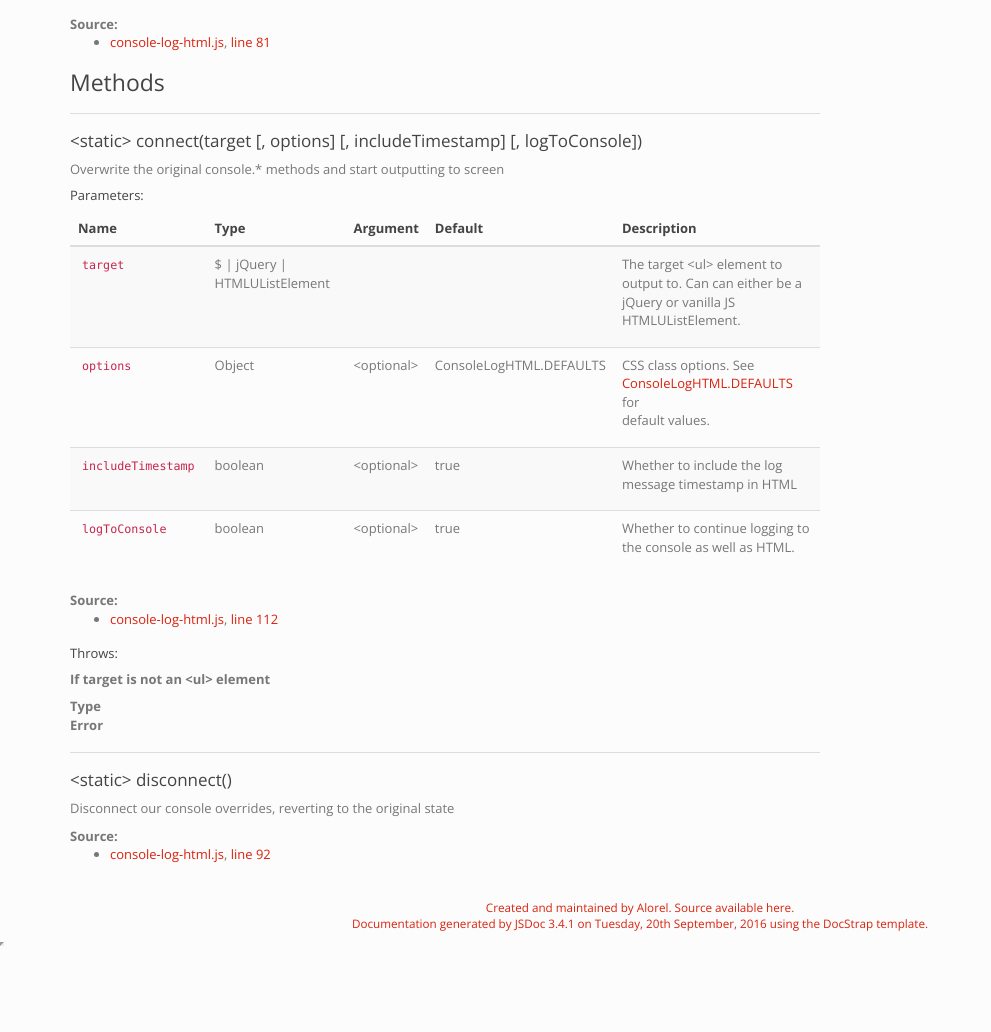
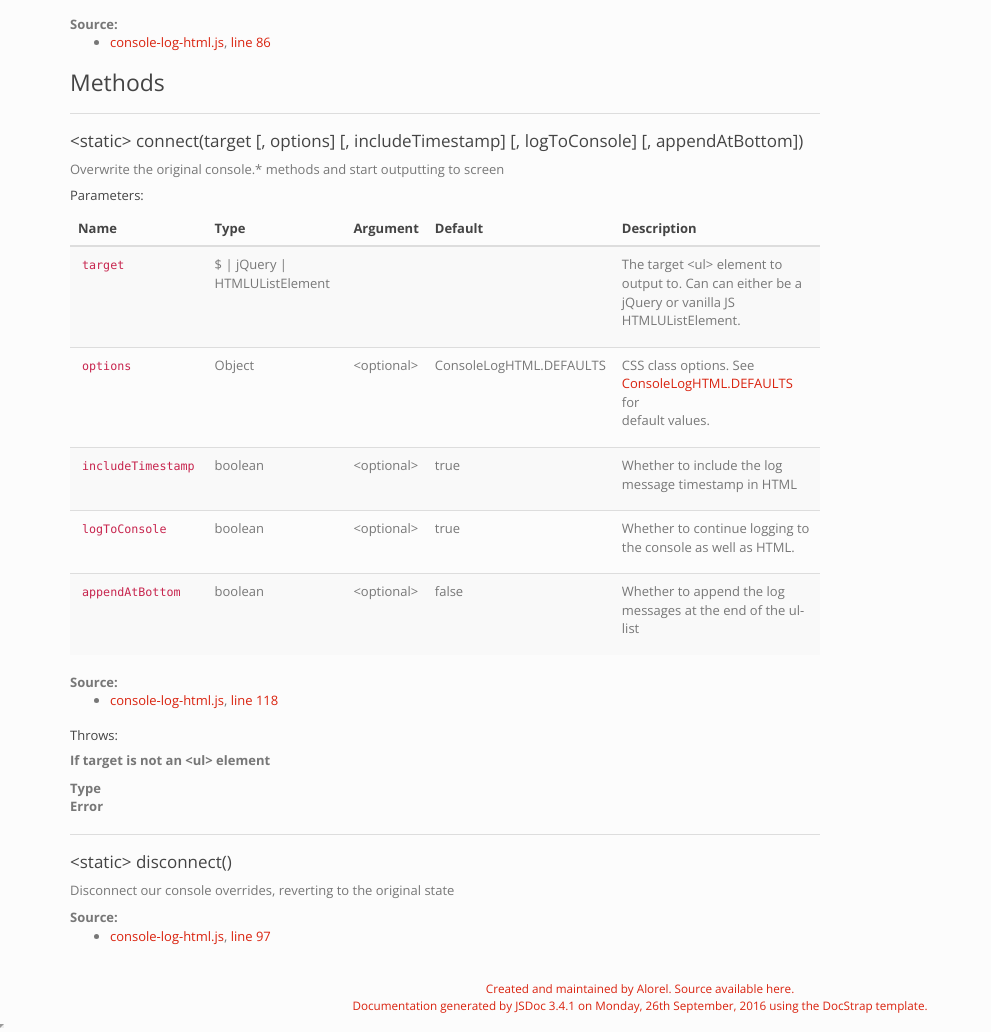
Before and after one commit to Alorel/console-log-html, a website: page jsdoc/ConsoleLogHTML.html in a window 1280 px wide. Shown: the part 703-1735 px from the top of the page, without its empty margins (0-991 px from the left). Before the commit the page ends 1654 px from the top, so only its background shows below. Drawn offline with nearby package versions, Linux system fonts and the light colour scheme.

Commit message:
updated doc

```diff
--- a/jsdoc/ConsoleLogHTML.html
+++ b/jsdoc/ConsoleLogHTML.html
@@ -439,7 +439,7 @@
 		<ul class="dummy">
 			<li>
 				<a href="console-log-html.js.html">console-log-html.js</a>,
-				 <a href="console-log-html.js.html#sunlight-1-line-81">line 81</a>
+				 <a href="console-log-html.js.html#sunlight-1-line-86">line 86</a>
 			</li>
 		</ul>
 	</dd>
@@ -466,7 +466,7 @@
 
 <hr>
 <dt>
-    <h4 class="name" id=".connect"><span class="type-signature">&lt;static> </span>connect(target [, options] [, includeTimestamp] [, logToConsole])</h4>
+    <h4 class="name" id=".connect"><span class="type-signature">&lt;static> </span>connect(target [, options] [, includeTimestamp] [, logToConsole] [, appendAtBottom])</h4>
 
 
 </dt>
@@ -672,6 +672,46 @@
         </tr>
 
 
+
+        <tr>
+
+                <td class="name"><code>appendAtBottom</code></td>
+
+
+            <td class="type">
+
+
+<span class="param-type">boolean</span>
+
+
+
+
+            </td>
+
+
+                <td class="attributes">
+
+                    &lt;optional><br>
+
+
+
+
+
+                </td>
+
+
+
+                <td class="default">
+
+                    false
+
+                </td>
+
+
+            <td class="description last"><p>Whether to append the log messages at the end of the ul-list</p></td>
+        </tr>
+
+
     </tbody>
 </table>
 
@@ -713,7 +753,7 @@
 		<ul class="dummy">
 			<li>
 				<a href="console-log-html.js.html">console-log-html.js</a>,
-				 <a href="console-log-html.js.html#sunlight-1-line-112">line 112</a>
+				 <a href="console-log-html.js.html#sunlight-1-line-118">line 118</a>
 			</li>
 		</ul>
 	</dd>
@@ -829,7 +869,7 @@
 		<ul class="dummy">
 			<li>
 				<a href="console-log-html.js.html">console-log-html.js</a>,
-				 <a href="console-log-html.js.html#sunlight-1-line-92">line 92</a>
+				 <a href="console-log-html.js.html#sunlight-1-line-97">line 97</a>
 			</li>
 		</ul>
 	</dd>
@@ -912,7 +952,7 @@
 <span class="jsdoc-message">
 	Documentation generated by <a href="https://github.com/jsdoc3/jsdoc">JSDoc 3.4.1</a>
 
-		on Tuesday, 20th September, 2016
+		on Monday, 26th September, 2016
 
 	using the <a href="https://github.com/docstrap/docstrap">DocStrap template</a>.
 </span>
```
Also changed, not shown: jsdoc/console-log-html.js.html (+11 -5 lines), jsdoc/index.html (+3 -1 lines), jsdoc/namespaces.list.html (+1 -1 lines), jsdoc/quicksearch.html (+1 -1 lines).
